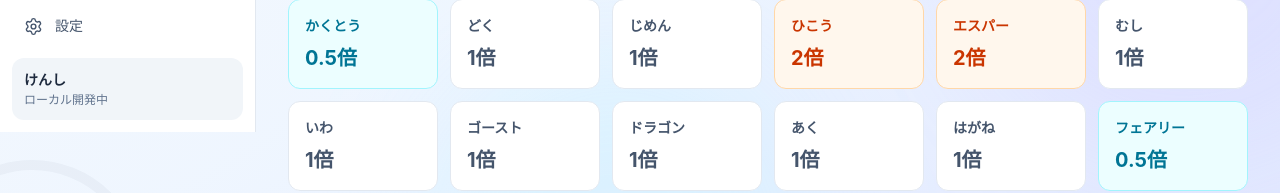
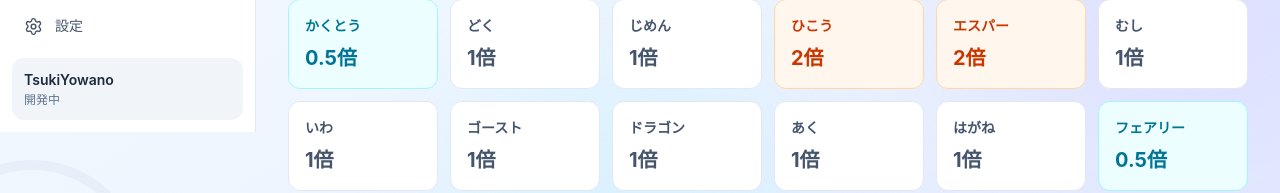
Before and after one commit to TsukiYowano/poke-planner, a React (Vite) app: page /coverage in a window 1280 px wide. Shown: the part 496-689 px from the top of the page. Built offline with nearby package versions, Linux system fonts and the light colour scheme; no server answers; the database is empty.

Commit message:
Update layout and dashboard design

```diff
--- a/src/components/Sidebar.tsx
+++ b/src/components/Sidebar.tsx
@@ -130,11 +130,11 @@ function Sidebar({
 
         <div className="mt-3 rounded-xl bg-slate-100 p-3">
           <p className="text-sm font-semibold text-slate-800">
-            けんし
+            TsukiYowano
           </p>
 
           <p className="mt-0.5 text-xs text-slate-500">
-            ローカル開発中
+            開発中
           </p>
         </div>
       </div>
```
